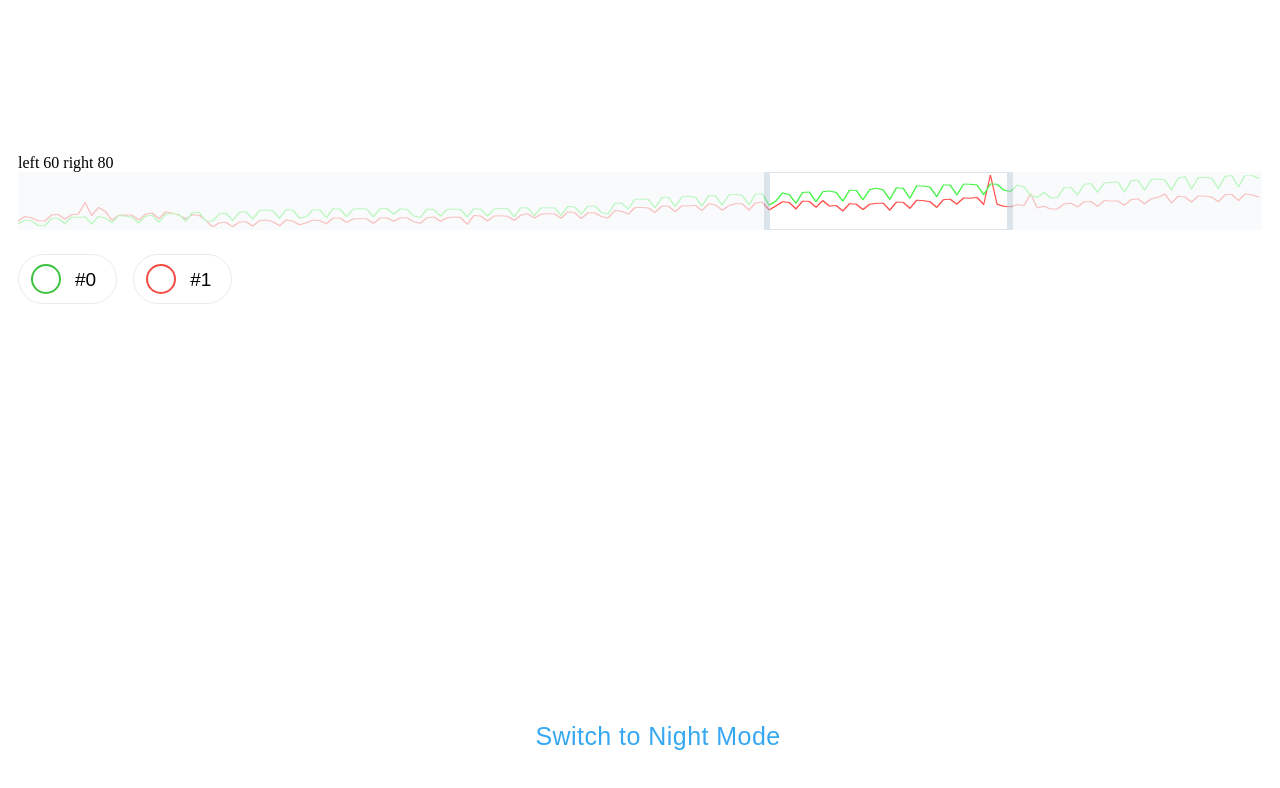
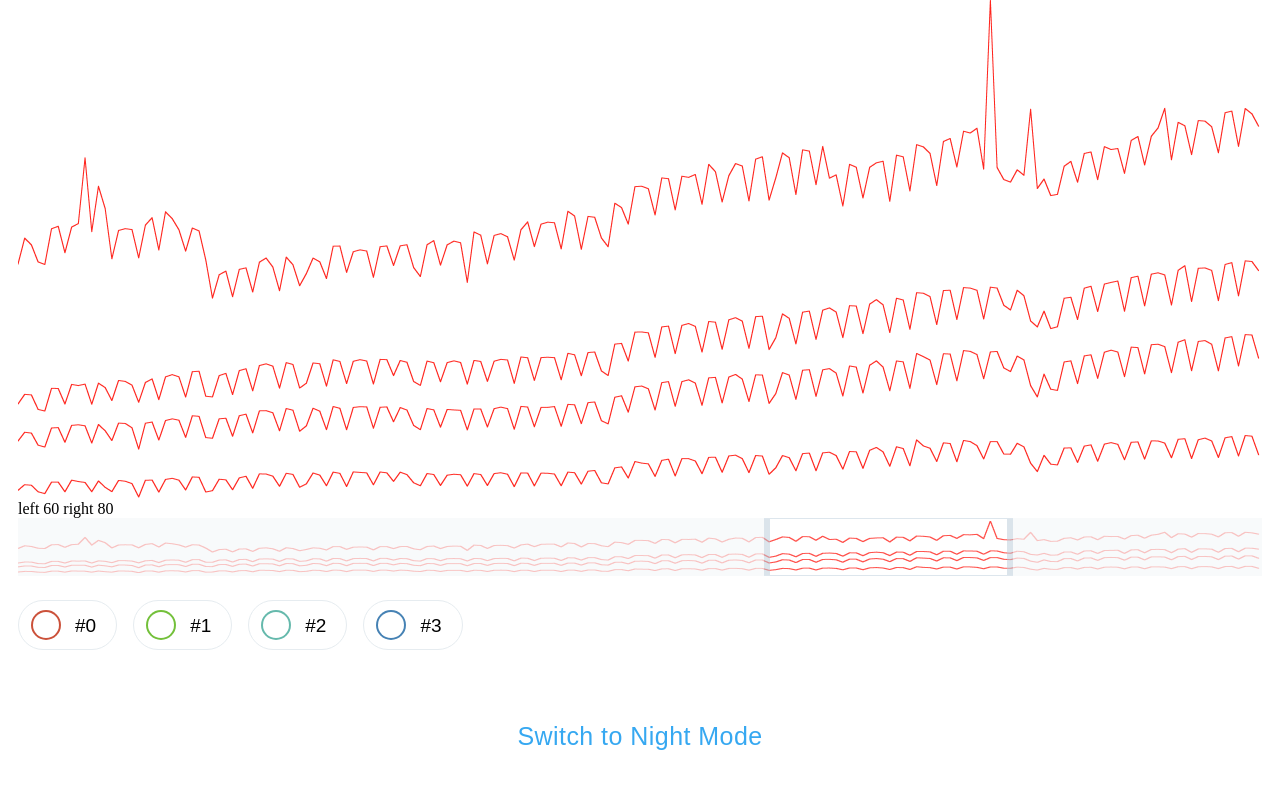
Before and after one commit to w84v2rhsq4/telegram-contest-2019, a website built with webpack: page index_webgl.html in a window 1280 px wide. Built offline with nearby package versions, Linux system fonts and the light colour scheme.

Commit message:
fixed plot points normalization

```diff
--- a/canvas.js
+++ b/canvas.js
@@ -0,0 +1,154 @@
+class Canvas {
+  constructor({ $canvas, vertexShader, fragmentShader, data, textureImg }) {
+    this.$canvas = $canvas;
+    this.vertexShader = vertexShader;
+    this.fragmentShader = fragmentShader;
+    this.data = data;
+    this.textureImg = textureImg;
+
+    this.gl = undefined;
+    this.buffers = [];
+    this.redraw = true;
+
+    this.animate = this.animate.bind(this);
+    window.onresize = this.resizeCanvas.bind(this);
+
+    this.setContext();
+    this.initVertexBuffers();
+    this.createProgram();
+    this.createTexture();
+    this.resizeCanvas();
+    this.animate();
+  }
+
+  setContext() {
+    const { $canvas } = this;
+    try {
+      this.gl = $canvas.getContext("webgl");
+    } catch (error) {
+      throw error;
+    }
+  }
+
+  initVertexBuffers() {
+    const { gl, data, buffers } = this;
+    for (let i = 0; i < data.length; i++) {
+      buffers[i] = gl.createBuffer();
+      gl.bindBuffer(gl.ARRAY_BUFFER, buffers[i]);
+      gl.bufferData(gl.ARRAY_BUFFER, new Float32Array(data[i]), gl.STATIC_DRAW);
+    }
+  }
+
+  createProgram() {
+    const { gl, vertexShader, fragmentShader } = this;
+    const program = gl.createProgram();
+
+    const vs = this.createShader(vertexShader, gl.VERTEX_SHADER);
+    const fs = this.createShader(fragmentShader, gl.FRAGMENT_SHADER);
+
+    if (vs == null || fs == null) {
+      return null;
+    }
+
+    gl.attachShader(program, vs);
+    gl.attachShader(program, fs);
+
+    gl.deleteShader(vs);
+    gl.deleteShader(fs);
+
+    gl.linkProgram(program);
+
+    this.program = program;
+    this.colorLocation = gl.getUniformLocation(program, "color");
+  }
+
+  createShader(src, type) {
+    const { gl } = this;
+    var shader = gl.createShader(type);
+
+    gl.shaderSource(shader, src);
+    gl.compileShader(shader);
+
+    return shader;
+  }
+
+  resizeCanvas() {
+    const { $canvas, gl } = this;
+    if (
+      $canvas.width != $canvas.clientWidth ||
+      $canvas.height != $canvas.clientHeight
+    ) {
+      $canvas.width = $canvas.clientWidth * 2;
+      $canvas.height = $canvas.clientHeight * 2;
+
+      gl.viewport(0, 0, $canvas.width, $canvas.height);
+      this.redraw = true;
+    }
+  }
+
+  animate() {
+    const { redraw } = this;
+    if (redraw) {
+      this.render();
+    }
+    requestAnimationFrame(this.animate);
+  }
+
+  render() {
+    const { gl, program, data } = this;
+    if (!program) {
+      return;
+    }
+
+    gl.enable(gl.BLEND);
+    gl.blendFuncSeparate(
+      gl.SRC_COLOR,
+      gl.ONE_MINUS_SRC_ALPHA,
+      gl.ONE,
+      gl.ONE_MINUS_SRC_ALPHA
+    );
+    //gl.blendFunc(gl.ONE, gl.ONE_MINUS_SRC_ALPHA);
+    gl.clearColor(0.0, 0.0, 0.0, 0.0);
+    gl.clear(gl.COLOR_BUFFER_BIT | gl.DEPTH_BUFFER_BIT);
+
+    // Load program into GPU
+    gl.useProgram(program);
+
+    // Set values to program variables
+    gl.uniform1i(gl.getUniformLocation(program, "colorTexture"), 0);
+
+    // Render geometry
+    for (let i = 0; i < data.length; i++) {
+      this.gl.uniform3f(
+        this.colorLocation,
+        0.9529411764705882,
+        0.2980392156862745,
+        0.26666666666666666
+      );
+      this.gl.bindBuffer(this.gl.ARRAY_BUFFER, this.buffers[i]);
+      this.gl.vertexAttribPointer(0, 2, gl.FLOAT, false, 0, 0);
+      this.gl.enableVertexAttribArray(0);
+      this.gl.drawArrays(this.gl.POINTS, 0, data[i].length / 2);
+    }
+
+    this.redraw = false;
+  }
+
+  createTexture() {
+    const { gl, textureImg } = this;
+    var texture = gl.createTexture();
+    gl.activeTexture(gl.TEXTURE0);
+    gl.bindTexture(gl.TEXTURE_2D, texture);
+    gl.texImage2D(
+      gl.TEXTURE_2D,
+      0,
+      gl.RGBA,
+      gl.RGBA,
+      gl.UNSIGNED_BYTE,
+      textureImg
+    );
+    gl.generateMipmap(gl.TEXTURE_2D);
+  }
+}
+
+export default Canvas;
--- a/index_webgl.html
+++ b/index_webgl.html
@@ -5,9 +5,8 @@
     <title>Followers</title>
   </head>
   <body>
-    <div class="chart-container">
-      <canvas id="chart-canvas"></canvas>
-    </div>
+    <canvas id="chart-canvas" class="chart-canvas"></canvas>
+
     <div id="frame-changing-results"></div>
     <div id="overall" class="overall">
       <div id="left-overlay" class="overlay overlay-left"></div>
@@ -24,23 +23,6 @@
         Switch to Night Mode
       </button>
     </div>
-    <script id="vs" type="x-shader/vertex">
-      attribute vec2 position;
-      void main() {
-       // gl_PointSize = 4.0;
-       gl_PointSize = 2.0;
-        gl_Position = vec4( position, 0.0, 1.0 );
-      }
-    </script>
-    <script id="fs" type="x-shader/fragment">
-      uniform vec3 color;
-      uniform sampler2D colorTexture;
-      void main( void ) {
-        vec4 baseColor = texture2D(colorTexture, gl_PointCoord.xy);
-
-        gl_FragColor = vec4(baseColor.rgb+color, baseColor.a);
-      }
-    </script>
     <script src="dist/main.js" type="text/javascript"></script>
   </body>
 </html>
--- a/script.js
+++ b/script.js
@@ -1,30 +1,14 @@
 import DraggablePlot from "./draggable-plot";
+import Canvas from "./canvas";
 
 import "./styles.css";
+import vertexShader from "./src/shaders/points.vert";
+import fragmentShader from "./src/shaders/points.frag";
 
-var reflow = true;
-
-var canvas,
-  gl,
-  buffer,
-  buffer2,
-  vertex_shader,
-  fragment_shader,
-  currentProgram,
-  vertex_position,
-  colorLocation,
-  parameters = {
-    start_time: new Date().getTime(),
-    time: 0,
-    screenWidth: 0,
-    screenHeight: 0
-  };
-
-let points, points2;
+const dataSetIndex = 4;
 
 function insertButtons(data) {
-  const { colors, names } = data[0];
-  console.log(colors, names);
+  const { colors, names } = data;
 
   const buttonsContainer = document.getElementById("buttons");
   const plots = Object.keys(names);
@@ -45,8 +29,8 @@ function insertButtons(data) {
   });
 }
 
-function initFrame() {
-  const draggablePlot = new DraggablePlot({
+function initDraggablePlot() {
+  new DraggablePlot({
     leftBorder: 60,
     rightBorder: 80,
     frameChangeCallback: (leftBorder, rightBorder) => {
@@ -56,6 +40,8 @@ function initFrame() {
     }
   });
 }
+
+function initCanvas() {}
 
 function initThemeSwitcher() {
   document.getElementById("theme-switcher").addEventListener("click", e => {
@@ -71,21 +57,11 @@ function initThemeSwitcher() {
 async function fetchTextureImg() {
   const image = new Image();
   image.src = "./black.png";
-  await new Promise(resolve => {
+  return new Promise(resolve => {
     image.onload = () => {
-      createTexture(image);
-      resolve();
+      resolve(image);
     };
   });
-}
-
-function createTexture(image) {
-  var texture = gl.createTexture();
-  gl.activeTexture(gl.TEXTURE0);
-  gl.bindTexture(gl.TEXTURE_2D, texture);
-
-  gl.texImage2D(gl.TEXTURE_2D, 0, gl.RGBA, gl.RGBA, gl.UNSIGNED_BYTE, image);
-  gl.generateMipmap(gl.TEXTURE_2D);
 }
 
 async function fetchJson() {
@@ -104,35 +80,81 @@ function* iterate(arr) {
 async function main() {
   const data = await fetchJson();
   console.log(data);
-  insertButtons(data);
-  initFrame();
+  insertButtons(data[dataSetIndex]);
+  initDraggablePlot();
   initThemeSwitcher();
 
-  const plotColumns = data[4].columns;
+  const plotColumns = data[dataSetIndex].columns;
+  console.log("plotcolumns", plotColumns);
+  // const p = [];
+  // const xAxis = plotColumns[0];
+  // for (let i = 0; i < plotColumns.length; i++) {
+  //   p[i] = buildPoints(xAxis, plotColumns[i]);
+  // }
+
+  const x = plotColumns[0];
   const y0 = plotColumns[1];
   const y1 = plotColumns[2];
-  const x = plotColumns[0];
-  points = buildPoints(x, y0);
-  points2 = buildPoints(x, y1);
-  init();
+  const y2 = plotColumns[3];
+  const y3 = plotColumns[4];
 
-  await fetchTextureImg();
-  resizeCanvas();
-  animate();
+  const extremeValues = findExtremeValues(plotColumns);
+  console.log("extremevalues", extremeValues);
+
+  const points1 = buildPoints(x, y0, extremeValues);
+  const points2 = buildPoints(x, y1, extremeValues);
+  const points3 = buildPoints(x, y2, extremeValues);
+  const points4 = buildPoints(x, y3, extremeValues);
+
+  const textureImg = await fetchTextureImg();
+  new Canvas({
+    vertexShader,
+    fragmentShader,
+    $canvas: document.querySelector("#overall-canvas"),
+    data: [points1, points2, points3, points4],
+    textureImg
+  });
+
+  new Canvas({
+    vertexShader,
+    fragmentShader,
+    $canvas: document.querySelector("#chart-canvas"),
+    data: [points1, points2, points3, points4],
+    textureImg
+  });
 }
 
 main();
 
-function buildPoints(x, y) {
-  // const columns = data[4].columns;
-  // const y0 = columns[1];
-  // const x = columns[0];
+function findExtremeValues(plots) {
+  const maxX = Math.max(...iterate(plots[0]));
+  const minX = Math.min(...iterate(plots[0]));
+  const yMaxValues = [];
+  const yMinValues = [];
+  for (let i = 1; i < plots.length; i++) {
+    yMaxValues.push(Math.max(...iterate(plots[i])));
+    yMinValues.push(Math.min(...iterate(plots[i])));
+  }
 
-  const maxY = Math.max(...iterate(y));
-  const minY = Math.min(...iterate(y));
+  const extremeValuesMap = {
+    x: {
+      max: maxX,
+      min: minX
+    },
+    y: {
+      max: Math.max(...yMaxValues),
+      min: Math.min(...yMinValues)
+    }
+  };
+  return extremeValuesMap;
+}
+
+function buildPoints(x, y, extremeValues) {
+  const maxY = extremeValues.y.max; //Math.max(...iterate(y));
+  const minY = extremeValues.y.min; // Math.min(...iterate(y));
   console.log("max", maxY);
-  const maxX = Math.max(...iterate(x));
-  const minX = Math.min(...iterate(x));
+  const maxX = extremeValues.x.max; // Math.max(...iterate(x));
+  const minX = extremeValues.x.min; //Math.min(...iterate(x));
 
   const resultArray = new Array(x.length - 1 + y.length - 1);
   for (let i = 0; i < resultArray.length / 2; i += 2) {
@@ -142,8 +164,6 @@ function buildPoints(x, y) {
       debugger;
     }
   }
-
-  // points = resultArray;
 
   function lerp(a, b, t) {
     const out = [];
@@ -163,181 +183,16 @@ function buildPoints(x, y) {
     return dx * dx + dy * dy;
   }
 
-  // let step = 100;
-  const new_points = [];
+  const points = [];
   for (let i = 0; i < resultArray.length - 2; i += 2) {
     const a = [resultArray[i], resultArray[i + 1]];
     const b = [resultArray[i + 2], resultArray[i + 3]];
 
     let step = distanceTo(a, b) * 1800;
     for (let j = 0; j < step; j++) {
-      new_points.push(lerp(a, b, j / step));
+      points.push(lerp(a, b, j / step));
     }
   }
-  // points = new_points.flat();
-  // console.log(points.length);
 
-  return new_points.flat();
+  return points.flat();
 }
-
-function init() {
-  vertex_shader = document.getElementById("vs").textContent;
-  fragment_shader = document.getElementById("fs").textContent;
-
-  canvas = document.querySelector("#overall-canvas");
-
-  // Initialise WebGL
-
-  try {
-    gl = canvas.getContext("experimental-webgl");
-  } catch (error) {}
-
-  if (!gl) {
-    throw "cannot create webgl context";
-  }
-
-  // Create Vertex buffer (2 triangles)
-
-  buffer = gl.createBuffer();
-  buffer2 = gl.createBuffer();
-
-  gl.bindBuffer(gl.ARRAY_BUFFER, buffer);
-  gl.bufferData(gl.ARRAY_BUFFER, new Float32Array(points), gl.STATIC_DRAW);
-  gl.bindBuffer(gl.ARRAY_BUFFER, buffer2);
-  gl.bufferData(gl.ARRAY_BUFFER, new Float32Array(points2), gl.STATIC_DRAW);
-
-  // Create Program
-
-  currentProgram = createProgram(vertex_shader, fragment_shader);
-
-  colorLocation = gl.getUniformLocation(currentProgram, "color");
-}
-
-function createProgram(vertex, fragment) {
-  var program = gl.createProgram();
-
-  var vs = createShader(vertex, gl.VERTEX_SHADER);
-  var fs = createShader(
-    "#ifdef GL_ES\nprecision highp float;\n#endif\n\n" + fragment,
-    gl.FRAGMENT_SHADER
-  );
-
-  if (vs == null || fs == null) return null;
-
-  gl.attachShader(program, vs);
-  gl.attachShader(program, fs);
-
-  gl.deleteShader(vs);
-  gl.deleteShader(fs);
-
-  gl.linkProgram(program);
-
-  // if (!gl.getProgramParameter(program, gl.LINK_STATUS)) {
-  //   alert(
-  //     "ERROR:\n" +
-  //       "VALIDATE_STATUS: " +
-  //       gl.getProgramParameter(program, gl.VALIDATE_STATUS) +
-  //       "\n" +
-  //       "ERROR: " +
-  //       gl.getError() +
-  //       "\n\n" +
-  //       "- Vertex Shader -\n" +
-  //       vertex +
-  //       "\n\n" +
-  //       "- Fragment Shader -\n" +
-  //       fragment
-  //   );
-
-  //   return null;
-  // }
-
-  return program;
-}
-
-function createShader(src, type) {
-  var shader = gl.createShader(type);
-
-  gl.shaderSource(shader, src);
-  gl.compileShader(shader);
-
-  if (!gl.getShaderParameter(shader, gl.COMPILE_STATUS)) {
-    alert(
-      (type == gl.VERTEX_SHADER ? "VERTEX" : "FRAGMENT") +
-        " SHADER:\n" +
-        gl.getShaderInfoLog(shader)
-    );
-    return null;
-  }
-
-  return shader;
-}
-
-function resizeCanvas(event) {
-  if (
-    canvas.width != canvas.clientWidth ||
-    canvas.height != canvas.clientHeight
-  ) {
-    canvas.width = canvas.clientWidth * 2;
-    canvas.height = canvas.clientHeight * 2;
-
-    // parameters.screenWidth = canvas.width;
-    // parameters.screenHeight = canvas.height;
-
-    gl.viewport(0, 0, canvas.width, canvas.height);
-    reflow = true;
-  }
-}
-window.onresize = resizeCanvas;
-
-function animate() {
-  if (reflow) {
-    render();
-  }
-  requestAnimationFrame(animate);
-}
-
-function render() {
-  if (!currentProgram) return;
-
-  gl.enable(gl.BLEND);
-  gl.blendFuncSeparate(
-    gl.SRC_COLOR,
-    gl.ONE_MINUS_SRC_ALPHA,
-    gl.ONE,
-    gl.ONE_MINUS_SRC_ALPHA
-  );
-  //gl.blendFunc(gl.ONE, gl.ONE_MINUS_SRC_ALPHA);
-  parameters.time = new Date().getTime() - parameters.start_time;
-  gl.clearColor(0.0, 0.0, 0.0, 0.0);
-  gl.clear(gl.COLOR_BUFFER_BIT | gl.DEPTH_BUFFER_BIT);
-
-  // Load program into GPU
-
-  gl.useProgram(currentProgram);
-
-  // Set values to program variables
-
-  gl.uniform3f(
-    colorLocation,
-    0.9529411764705882,
-    0.2980392156862745,
-    0.26666666666666666
-  );
-  gl.uniform1i(gl.getUniformLocation(currentProgram, "colorTexture"), 0);
-
-  // Render geometry
-
-  gl.bindBuffer(gl.ARRAY_BUFFER, buffer);
-  gl.vertexAttribPointer(vertex_position, 2, gl.FLOAT, false, 0, 0);
-  gl.enableVertexAttribArray(vertex_position);
-  gl.drawArrays(gl.POINTS, 0, points.length / 2);
-
-  gl.uniform3f(colorLocation, 0.24, 0.76, 0.25);
-  gl.bindBuffer(gl.ARRAY_BUFFER, buffer2);
-  gl.vertexAttribPointer(vertex_position, 2, gl.FLOAT, false, 0, 0);
-  gl.enableVertexAttribArray(vertex_position);
-  gl.drawArrays(gl.POINTS, 0, points2.length / 2);
-  console.log(points, points2);
-  gl.disableVertexAttribArray(vertex_position);
-  reflow = false;
-}
--- /dev/null
+++ b/src/shaders/points.frag
@@ -0,0 +1,8 @@
+precision highp float;
+
+uniform vec3 color;
+uniform sampler2D colorTexture;
+void main( void ) {
+  vec4 baseColor = texture2D(colorTexture, gl_PointCoord.xy);
+  gl_FragColor = vec4(baseColor.rgb + color, baseColor.a);
+}
--- /dev/null
+++ b/src/shaders/points.vert
@@ -0,0 +1,6 @@
+attribute vec2 position;
+void main() {
+  // gl_PointSize = 4.0;
+  gl_PointSize = 2.0;
+  gl_Position = vec4( position, 0.0, 1.0 );
+}
--- a/styles.css
+++ b/styles.css
@@ -14,8 +14,10 @@ body.dark {
   background-color: #242f3e;
 }
 
-.chart-container {
-
+.chart-canvas {
+  width: 100%;
+  height: 500px;
+  pointer-events: none;
 }
 
 .theme-switcher__container {
@@ -24,6 +26,7 @@ body.dark {
   position: absolute;
   bottom: 0;
   margin-bottom: 48px;
+  left: 0;
 }
 
 .theme-switcher {
--- a/webpack.config.js
+++ b/webpack.config.js
@@ -11,6 +11,10 @@ const config = {
       {
         test: /\.css$/,
         use: ["style-loader", "css-loader", "postcss-loader"]
+      },
+      {
+        test: /\.vert|frag$/,
+        use: "raw-loader"
       }
     ]
   },
```
Also changed, not shown: dist/main.js.
